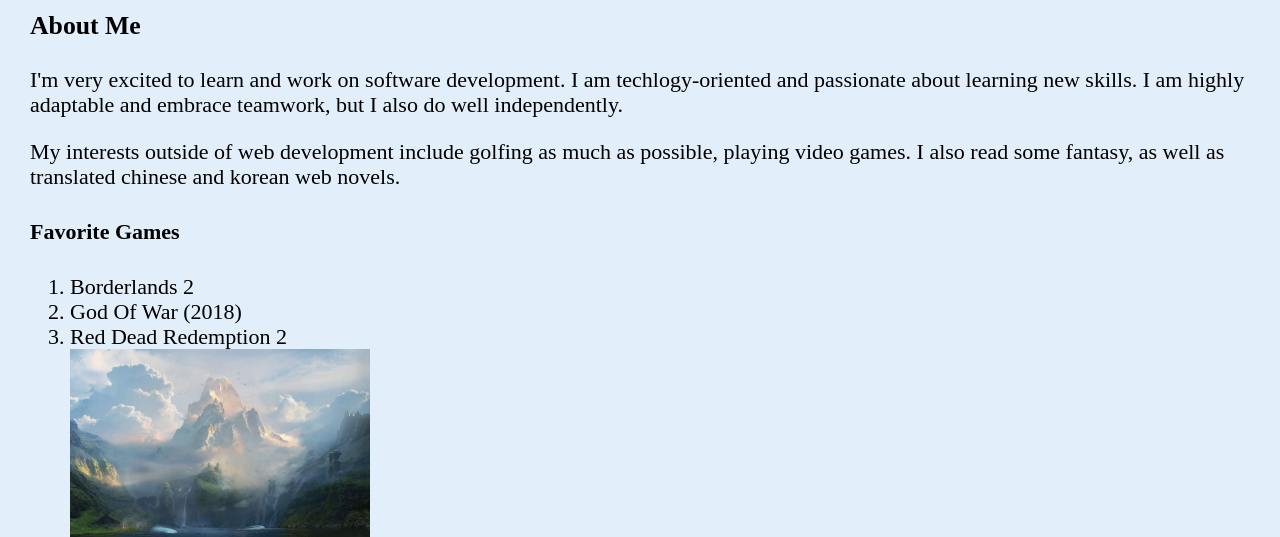
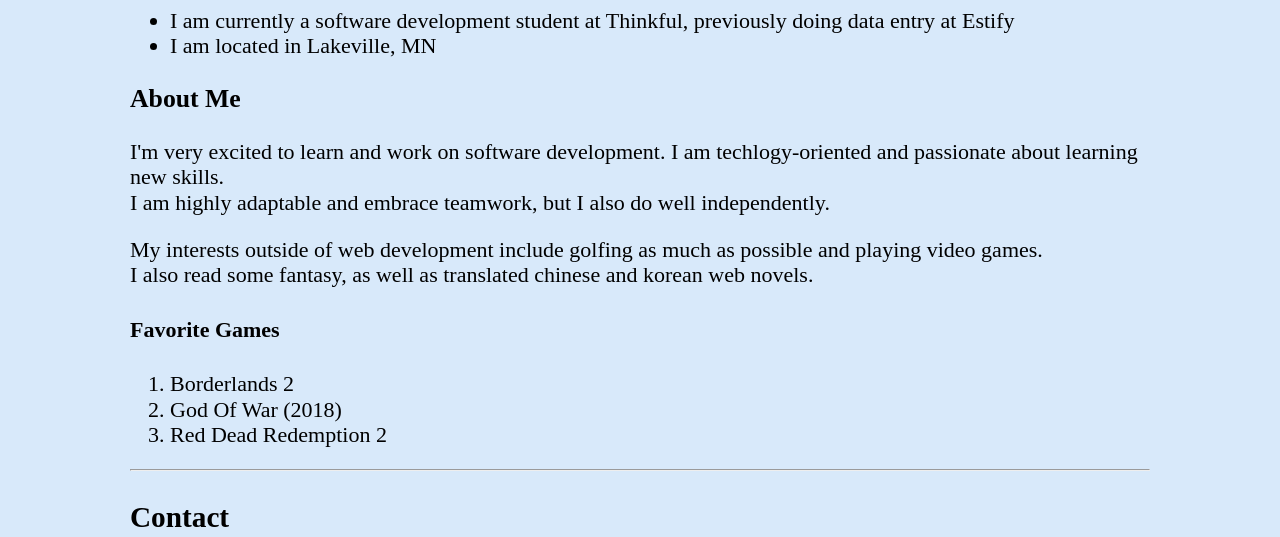
Before and after one commit to Chase-Ryan/PersonalPortfolio, a plain HTML site: page index.html in a window 1280 px wide. Shown: the part 663-1200 px from the top of the page. Drawn offline with nearby package versions, Linux system fonts and the light colour scheme; a script that the page names is missing.

Commit message:
Updating typos and background

```diff
--- a/index.html
+++ b/index.html
@@ -35,14 +35,14 @@
     <!-- About me, passion for web development, interests -->
     <article id="about-me">
       <h3>About Me</h3>
-        <p>I'm very excited to learn and work on software development. I am techlogy-oriented and passionate about learning new skills. I am highly adaptable and embrace teamwork, but I also do well independently.<p>
-        <p>My interests outside of web development include golfing as much as possible, playing video games. I also read some fantasy, as well as translated chinese and korean web novels.</p>
+        <p>I'm very excited to learn and work on software development. I am techlogy-oriented and passionate about learning new skills.<br> I am highly adaptable and embrace teamwork, but I also do well independently.<p>
+        <p>My interests outside of web development include golfing as much as possible and playing video games.<br> I also read some fantasy, as well as translated chinese and korean web novels.</p>
           <h4>Favorite Games</h4>
             <ol>
               <li>Borderlands 2</li>
               <li>God Of War (2018)</li>
               <li>Red Dead Redemption 2</li>
-              <img src="images/mountain-of-midgard.jpg" width=300px alt"Mountain In Midgard">
+            </ol>
     </article>
 
     <hr>
--- a/style.css
+++ b/style.css
@@ -3,10 +3,11 @@
 }
 
 body{
-  background-color: rgb(226, 238, 250);
+  background-color: rgb(216, 233, 250);
   margin: 30px;
 }
 
+/* for header background and text */
 header{
   background-image: url("images/blue-background.jpg");
   background-size: cover;
@@ -15,6 +16,7 @@ header{
   text-align: center;
 }
 
+/* for nav section and future updates*/
 nav{
   text-align: right;
   font-size: 20px;
@@ -22,27 +24,34 @@ nav{
   margin: 10px;
 }
 
-
+/* for double lined border in header */
 .double{
   border: 5px double black;
   padding: 5px;
   margin-top: 0px;
 }
 
+/* for future single lined border */
 .single{
   border: 1px solid black;
 }
 
+/* text size and font for paragraph and list text */
 main,li p{
   font-family: 'Times New Roman', Times, serif;
-  font-size: 22px
+  font-size: 22px;
+  margin: 100px;
 }
 
+
+
+/* text size and font for contact section */
 footer{
   font-size: 25px;
   font-family: 'Times New Roman', Times, serif;
 }
 
+/* link styling */
 a:link    { color: #1851F0;}
 a:visited { color: #984EF0;}
 a:hover   { color: #4CF035;}
```
